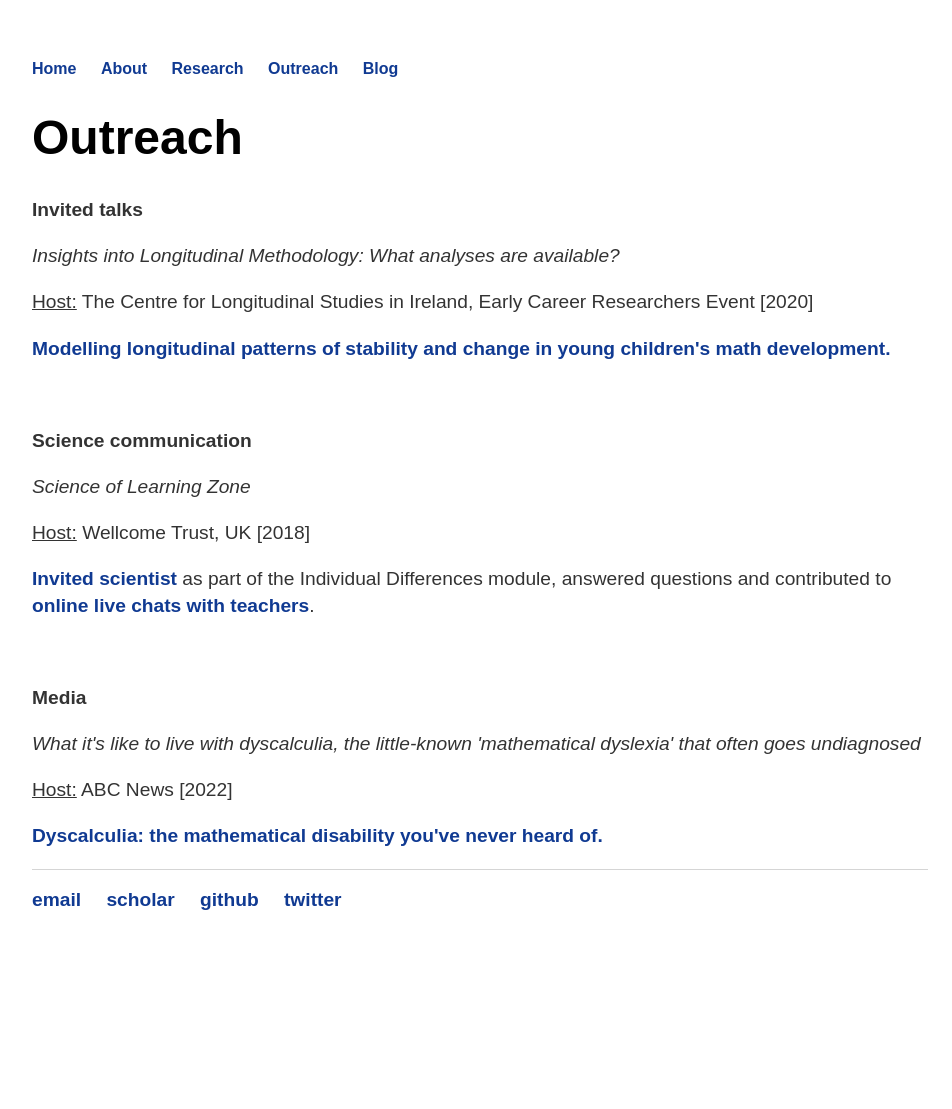
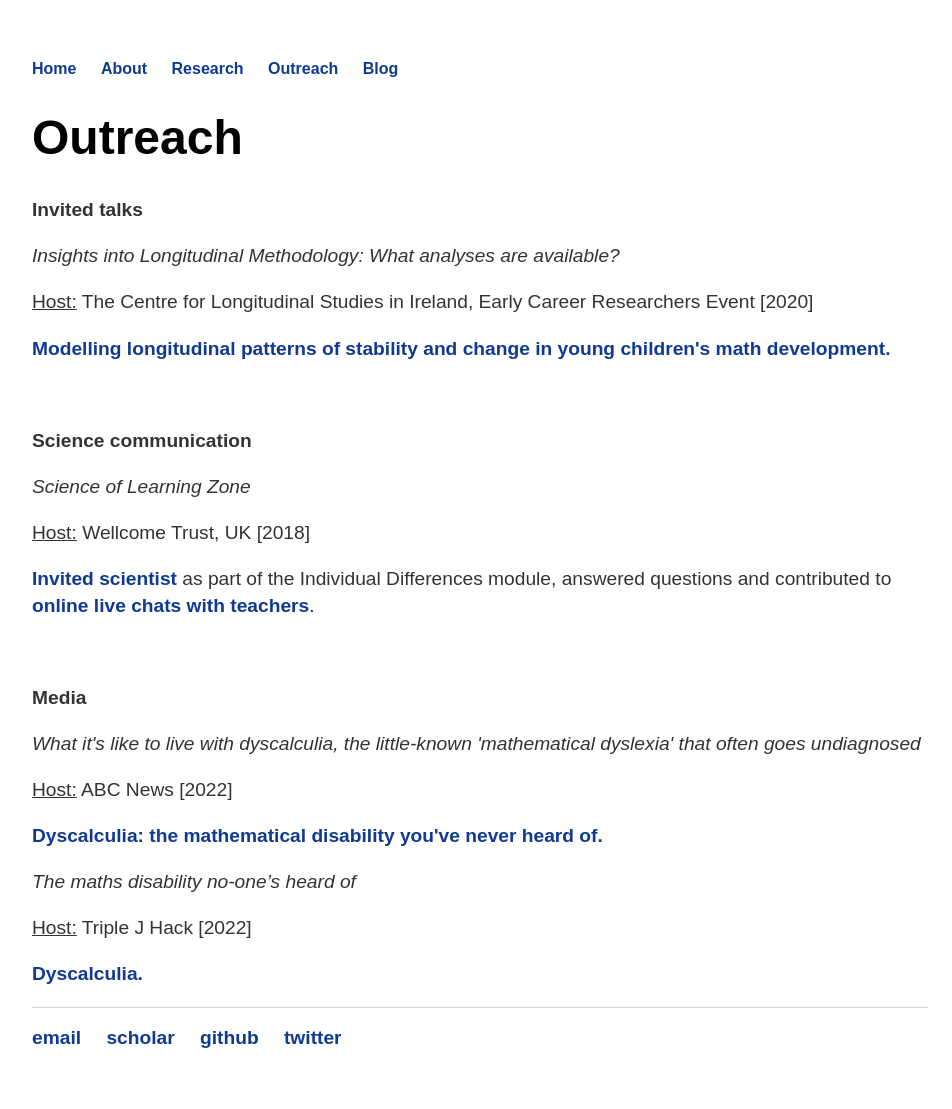
Before and after one commit to jacobmpaul/jacobmpaul.github.io, a Jekyll site: the page built from outreach.html, in a window 1280 px wide. Shown: the whole page, without its empty margins (160-1112 px from the left). Built offline with Jekyll 4.4.1, drawn with Linux system fonts in a browser that asks for light colours; before the commit the page ends 971 px from its top, so only the background shows below that.

Commit message:
Update outreach.html

```diff
--- a/outreach.html
+++ b/outreach.html
@@ -24,5 +24,10 @@ title: Jacob Paul - Outreach
   <p><b><a href="https://www.abc.net.au/news/2022-01-03/dyscalculia-the-mathematical-disability-youve-never-heard-of/100729798">Dyscalculia: the mathematical disability you've never heard of.</a></b></p>
 	<p></p>
 
+  <p><i>The maths disability no-one’s heard of</i></p>
+  <p><u>Host:</u> Triple J Hack [2022]</p>
+  <p><b><a href="https://www.abc.net.au/triplej/programs/hack/hack/13797894">Dyscalculia.</a></b></p>
+	<p></p>
+
 </div><!-- /.blurb -->
 <meta name="outreach" content="jacob paul, science, dyscalculia, talk, interview">
```
